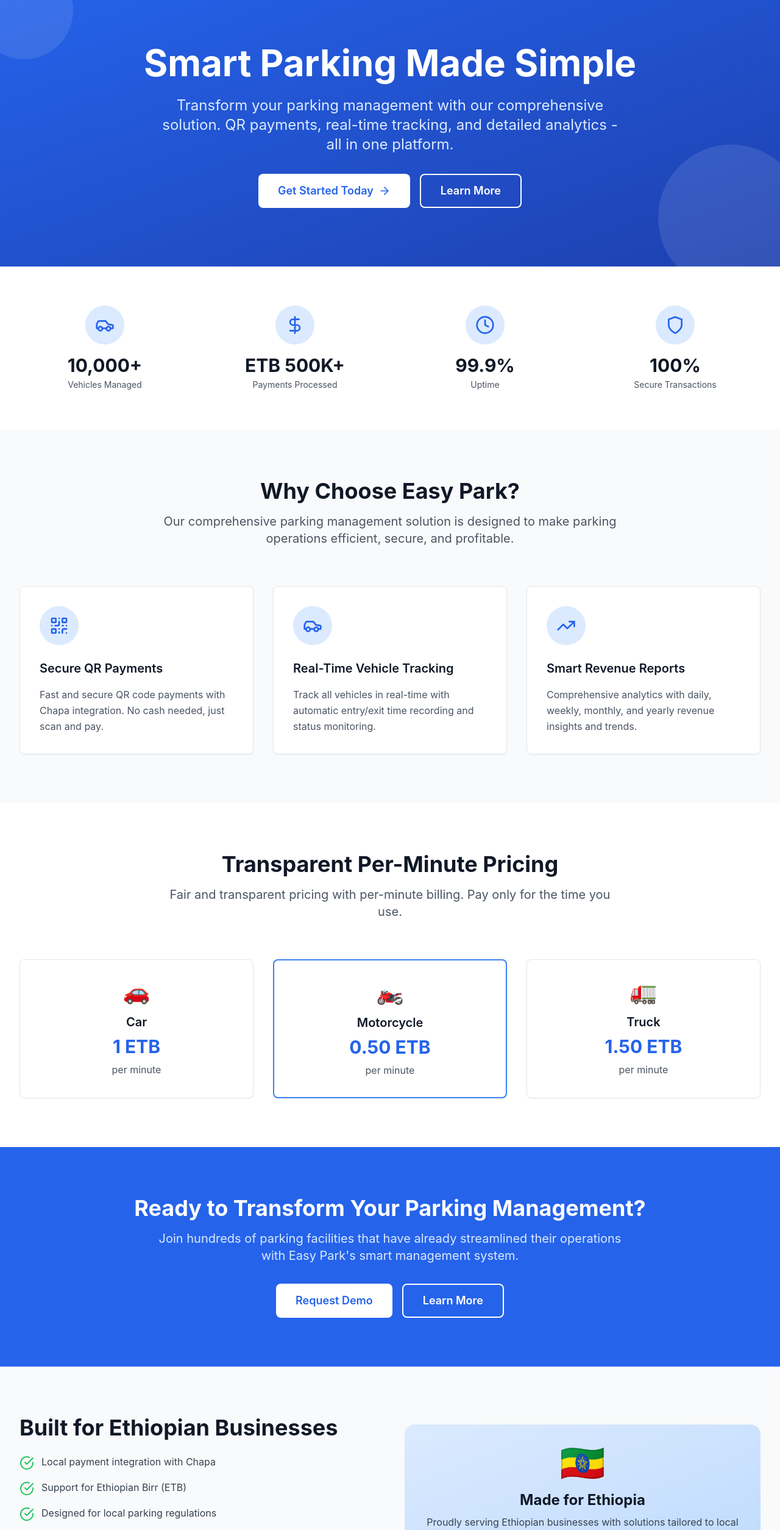
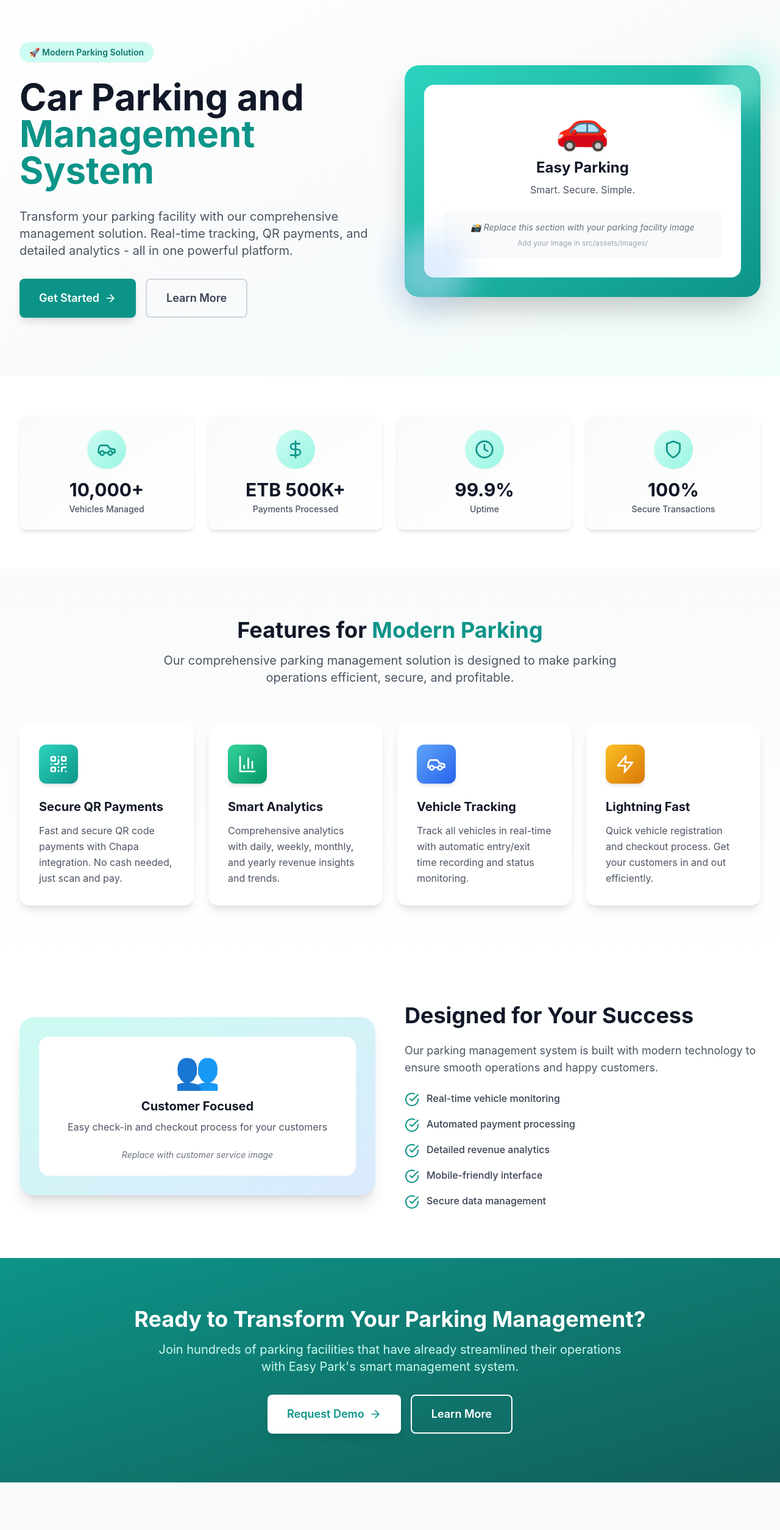
Before and after one commit to maki896/easy-parking, a React (Create React App) app in the folder frontend/: page / in a window 1280 px wide. Shown: the part 88-2597 px from the top of the page at 61% size. Built offline with nearby package versions, Linux system fonts and the light colour scheme; the HTML template or start-up script is replaced by a standard one.

Commit message:
home page ui edited

```diff
--- a/frontend/package.json
+++ b/frontend/package.json
@@ -5,6 +5,7 @@
   "private": true,
   "dependencies": {
     "@yudiel/react-qr-scanner": "^2.5.1",
+    "aos": "^2.3.4",
     "axios": "^1.5.0",
     "chart.js": "^4.4.0",
     "lucide-react": "^0.263.1",
--- a/frontend/src/pages/Home.js
+++ b/frontend/src/pages/Home.js
@@ -1,4 +1,4 @@
-import React from 'react';
+import React, { useEffect } from 'react';
 import { Link } from 'react-router-dom';
 import {
   CarIcon,
@@ -8,25 +8,59 @@
   ClockIcon,
   DollarSignIcon,
   ArrowRightIcon,
-  CheckCircleIcon
+  CheckCircleIcon,
+  CreditCardIcon,
+  BarChart3Icon,
+  UsersIcon,
+  ZapIcon
 } from 'lucide-react';
 
 const Home = () => {
+  useEffect(() => {
+    const observerOptions = {
+      threshold: 0.1,
+      rootMargin: '0px 0px -100px 0px'
+    };
+
+    const observer = new IntersectionObserver((entries) => {
+      entries.forEach(entry => {
+        if (entry.isIntersecting) {
+          entry.target.classList.add('animate-in');
+        }
+      });
+    }, observerOptions);
+
+    document.querySelectorAll('.scroll-animate').forEach((el) => {
+      observer.observe(el);
+    });
+
+    return () => observer.disconnect();
+  }, []);
+
   const features = [
     {
       icon: QrCodeIcon,
       title: 'Secure QR Payments',
       description: 'Fast and secure QR code payments with Chapa integration. No cash needed, just scan and pay.',
+      color: 'from-teal-400 to-teal-600'
+    },
+    {
+      icon: BarChart3Icon,
+      title: 'Smart Analytics',
+      description: 'Comprehensive analytics with daily, weekly, monthly, and yearly revenue insights and trends.',
+      color: 'from-emerald-400 to-emerald-600'
     },
     {
       icon: CarIcon,
-      title: 'Real-Time Vehicle Tracking',
+      title: 'Vehicle Tracking',
       description: 'Track all vehicles in real-time with automatic entry/exit time recording and status monitoring.',
+      color: 'from-blue-400 to-blue-600'
     },
     {
-      icon: TrendingUpIcon,
-      title: 'Smart Revenue Reports',
-      description: 'Comprehensive analytics with daily, weekly, monthly, and yearly revenue insights and trends.',
+      icon: ZapIcon,
+      title: 'Lightning Fast',
+      description: 'Quick vehicle registration and checkout process. Get your customers in and out efficiently.',
+      color: 'from-amber-400 to-amber-600'
     },
   ];
 
@@ -39,53 +73,119 @@
 
   return (
     <div className="min-h-screen">
+      <style>{`
+        .scroll-animate {
+          opacity: 0;
+          transform: translateY(30px);
+          transition: opacity 0.6s ease-out, transform 0.6s ease-out;
+        }
+        .scroll-animate.animate-in {
+          opacity: 1;
+          transform: translateY(0);
+        }
+        .hero-image-container {
+          position: relative;
+          animation: float 6s ease-in-out infinite;
+        }
+        @keyframes float {
+          0%, 100% { transform: translateY(0px); }
+          50% { transform: translateY(-20px); }
+        }
+        .feature-card {
+          transition: all 0.3s ease;
+        }
+        .feature-card:hover {
+          transform: translateY(-8px);
+          box-shadow: 0 20px 40px rgba(0,0,0,0.15);
+        }
+        .stat-card {
+          transition: all 0.3s ease;
+        }
+        .stat-card:hover {
+          transform: scale(1.05);
+        }
+        .cta-button {
+          transition: all 0.3s ease;
+        }
+        .cta-button:hover {
+          transform: translateY(-2px);
+          box-shadow: 0 10px 25px rgba(0,0,0,0.2);
+        }
+      `}</style>
+
       {/* Hero Section */}
-      <section className="relative bg-gradient-to-br from-primary-600 to-primary-800 text-white">
-        <div className="max-w-7xl mx-auto px-4 sm:px-6 lg:px-8 py-24">
-          <div className="text-center">
-            <h1 className="text-4xl md:text-6xl font-bold mb-6 animate-fade-in">
-              Smart Parking Made Simple
+      <section className="relative bg-gradient-to-br from-white via-gray-50 to-teal-50 overflow-hidden">
+        <div className="max-w-7xl mx-auto px-4 sm:px-6 lg:px-8 py-16 md:py-24">
+          <div className="grid md:grid-cols-2 gap-12 items-center">
+            {/* Left Content */}
+            <div className="space-y-8">
+              <div className="inline-block">
+                <span className="bg-teal-100 text-teal-700 px-4 py-2 rounded-full text-sm font-semibold shadow-sm">
+                  🚀 Modern Parking Solution
+                </span>
+              </div>
+              <h1 className="text-4xl md:text-5xl lg:text-6xl font-bold text-gray-900 leading-tight">
+                Car Parking and
+                <span className="block text-teal-600">Management System</span>
               </h1>
-            <p className="text-xl md:text-2xl mb-8 text-primary-100 max-w-3xl mx-auto">
-              Transform your parking management with our comprehensive solution.
-              QR payments, real-time tracking, and detailed analytics - all in one platform.
+              <p className="text-lg md:text-xl text-gray-600 leading-relaxed">
+                Transform your parking facility with our comprehensive management solution.
+                Real-time tracking, QR payments, and detailed analytics - all in one powerful platform.
               </p>
-            <div className="flex flex-col sm:flex-row gap-4 justify-center">
+              <div className="flex flex-col sm:flex-row gap-4">
                 <Link
                   to="/contact"
-                className="btn bg-white text-primary-600 hover:bg-gray-100 px-8 py-3 text-lg font-semibold"
+                  className="cta-button inline-flex items-center justify-center bg-teal-600 text-white hover:bg-teal-700 px-8 py-4 rounded-lg text-lg font-semibold shadow-lg"
                 >
-                Get Started Today
+                  Get Started
                   <ArrowRightIcon className="ml-2 h-5 w-5" />
                 </Link>
                 <Link
                   to="/services"
-                className="btn border-2 border-white text-white hover:bg-white hover:text-primary-600 px-8 py-3 text-lg font-semibold"
+                  className="inline-flex items-center justify-center border-2 border-gray-300 text-gray-700 hover:border-teal-600 hover:text-teal-600 px-8 py-4 rounded-lg text-lg font-semibold transition-all duration-300"
                 >
                   Learn More
                 </Link>
               </div>
             </div>
+
+            {/* Right Image - User can replace this */}
+            <div className="hero-image-container relative">
+              <div className="relative bg-gradient-to-br from-teal-400 to-teal-600 rounded-3xl p-8 shadow-2xl">
+                <div className="bg-white rounded-2xl p-8 text-center">
+                  <div className="text-7xl mb-4">🚗</div>
+                  <h3 className="text-2xl font-bold text-gray-900 mb-2">Easy Parking</h3>
+                  <p className="text-gray-600 mb-4">Smart. Secure. Simple.</p>
+                  {/* User can replace this section with their own image */}
+                  <div className="mt-6 p-4 bg-gray-50 rounded-lg">
+                    <p className="text-sm text-gray-500 italic">
+                      📸 Replace this section with your parking facility image
+                    </p>
+                    <p className="text-xs text-gray-400 mt-2">
+                      Add your image in src/assets/images/
+                    </p>
                   </div>
-
-        {/* Decorative Elements */}
-        <div className="absolute top-0 left-0 w-full h-full overflow-hidden pointer-events-none">
-          <div className="absolute -top-10 -left-10 w-40 h-40 bg-white opacity-10 rounded-full"></div>
-          <div className="absolute -bottom-10 -right-10 w-60 h-60 bg-white opacity-10 rounded-full"></div>
+                </div>
+              </div>
+              {/* Decorative circles */}
+              <div className="absolute -top-6 -right-6 w-24 h-24 bg-teal-200 rounded-full opacity-50 blur-xl"></div>
+              <div className="absolute -bottom-6 -left-6 w-32 h-32 bg-blue-200 rounded-full opacity-50 blur-xl"></div>
+            </div>
+          </div>
         </div>
       </section>
 
       {/* Stats Section */}
       <section className="py-16 bg-white">
         <div className="max-w-7xl mx-auto px-4 sm:px-6 lg:px-8">
-          <div className="grid grid-cols-2 md:grid-cols-4 gap-8">
+          <div className="grid grid-cols-2 md:grid-cols-4 gap-6">
             {stats.map((stat, index) => (
-              <div key={index} className="text-center">
-                <div className="inline-flex items-center justify-center w-16 h-16 bg-primary-100 rounded-full mb-4">
-                  <stat.icon className="h-8 w-8 text-primary-600" />
+              <div key={index} className="stat-card text-center p-6 rounded-xl bg-gradient-to-br from-gray-50 to-white shadow-md hover:shadow-xl">
+                <div className="inline-flex items-center justify-center w-16 h-16 bg-gradient-to-br from-teal-100 to-teal-200 rounded-full mb-4 shadow-sm">
+                  <stat.icon className="h-8 w-8 text-teal-600" />
                 </div>
                 <div className="text-3xl font-bold text-gray-900 mb-1">{stat.value}</div>
-                <div className="text-sm text-gray-600">{stat.label}</div>
+                <div className="text-sm text-gray-600 font-medium">{stat.label}</div>
               </div>
             ))}
           </div>
@@ -93,11 +193,11 @@
       </section>
 
       {/* Features Section */}
-      <section className="py-20 bg-gray-50">
+      <section className="py-20 bg-gradient-to-b from-gray-50 to-white">
         <div className="max-w-7xl mx-auto px-4 sm:px-6 lg:px-8">
-          <div className="text-center mb-16">
+          <div className="text-center mb-16 scroll-animate">
             <h2 className="text-3xl md:text-4xl font-bold text-gray-900 mb-4">
-              Why Choose Easy Park?
+              Features for <span className="text-teal-600">Modern Parking</span>
             </h2>
             <p className="text-xl text-gray-600 max-w-3xl mx-auto">
               Our comprehensive parking management solution is designed to make parking operations
@@ -105,13 +205,13 @@
             </p>
           </div>
 
-          <div className="grid md:grid-cols-3 gap-8">
+          <div className="grid md:grid-cols-2 lg:grid-cols-4 gap-6">
             {features.map((feature, index) => (
-              <div key={index} className="card p-8 hover:shadow-lg transition-shadow">
-                <div className="inline-flex items-center justify-center w-16 h-16 bg-primary-100 rounded-full mb-6">
-                  <feature.icon className="h-8 w-8 text-primary-600" />
+              <div key={index} className={`feature-card scroll-animate bg-white rounded-2xl p-8 shadow-lg`} style={{transitionDelay: `${index * 100}ms`}}>
+                <div className={`inline-flex items-center justify-center w-16 h-16 bg-gradient-to-br ${feature.color} rounded-xl mb-6 shadow-md`}>
+                  <feature.icon className="h-8 w-8 text-white" />
                 </div>
-                <h3 className="text-xl font-semibold text-gray-900 mb-4">{feature.title}</h3>
+                <h3 className="text-xl font-bold text-gray-900 mb-3">{feature.title}</h3>
                 <p className="text-gray-600 leading-relaxed">{feature.description}</p>
               </div>
             ))}
@@ -119,63 +219,72 @@
         </div>
       </section>
 
-      {/* Pricing Preview */}
-      <section className="py-20 bg-white">
+      {/* Image Section with Text */}
+      <section className="py-20 bg-white scroll-animate">
         <div className="max-w-7xl mx-auto px-4 sm:px-6 lg:px-8">
-          <div className="text-center mb-16">
-            <h2 className="text-3xl md:text-4xl font-bold text-gray-900 mb-4">
-              Transparent Per-Minute Pricing
+          <div className="grid md:grid-cols-2 gap-12 items-center">
+            <div className="relative">
+              <div className="bg-gradient-to-br from-teal-100 to-blue-100 rounded-3xl p-8 shadow-xl">
+                <div className="bg-white rounded-2xl p-6 text-center">
+                  <div className="text-6xl mb-4">👥</div>
+                  <h3 className="text-xl font-bold text-gray-900 mb-2">Customer Focused</h3>
+                  <p className="text-gray-600">
+                    Easy check-in and checkout process for your customers
+                  </p>
+                  <div className="mt-6 text-sm text-gray-500 italic">
+                    Replace with customer service image
+                  </div>
+                </div>
+              </div>
+            </div>
+            <div>
+              <h2 className="text-3xl md:text-4xl font-bold text-gray-900 mb-6">
+                Designed for Your Success
               </h2>
-            <p className="text-xl text-gray-600 max-w-3xl mx-auto">
-              Fair and transparent pricing with per-minute billing. Pay only for the time you use.
+              <p className="text-lg text-gray-600 mb-6">
+                Our parking management system is built with modern technology to ensure
+                smooth operations and happy customers.
               </p>
+              <div className="space-y-4">
+                {[
+                  'Real-time vehicle monitoring',
+                  'Automated payment processing',
+                  'Detailed revenue analytics',
+                  'Mobile-friendly interface',
+                  'Secure data management',
+                ].map((benefit, index) => (
+                  <div key={index} className="flex items-start space-x-3">
+                    <CheckCircleIcon className="h-6 w-6 text-teal-600 flex-shrink-0 mt-0.5" />
+                    <span className="text-gray-700 font-medium">{benefit}</span>
                   </div>
-
-          <div className="grid md:grid-cols-3 gap-8">
-            <div className="card p-8 text-center hover:shadow-lg transition-shadow">
-              <div className="text-4xl mb-4">🚗</div>
-              <h3 className="text-xl font-semibold text-gray-900 mb-2">Car</h3>
-              <div className="text-3xl font-bold text-primary-600 mb-2">1 ETB</div>
-              <p className="text-gray-600">per minute</p>
+                ))}
               </div>
-
-            <div className="card p-8 text-center hover:shadow-lg transition-shadow border-2 border-primary-500">
-              <div className="text-4xl mb-4">🏍️</div>
-              <h3 className="text-xl font-semibold text-gray-900 mb-2">Motorcycle</h3>
-              <div className="text-3xl font-bold text-primary-600 mb-2">0.50 ETB</div>
-              <p className="text-gray-600">per minute</p>
-            </div>
-
-            <div className="card p-8 text-center hover:shadow-lg transition-shadow">
-              <div className="text-4xl mb-4">🚛</div>
-              <h3 className="text-xl font-semibold text-gray-900 mb-2">Truck</h3>
-              <div className="text-3xl font-bold text-primary-600 mb-2">1.50 ETB</div>
-              <p className="text-gray-600">per minute</p>
             </div>
           </div>
         </div>
       </section>
 
       {/* CTA Section */}
-      <section className="py-20 bg-primary-600 text-white">
+      <section className="py-20 bg-gradient-to-br from-teal-600 to-teal-800 text-white scroll-animate">
         <div className="max-w-7xl mx-auto px-4 sm:px-6 lg:px-8 text-center">
           <h2 className="text-3xl md:text-4xl font-bold mb-4">
             Ready to Transform Your Parking Management?
           </h2>
-          <p className="text-xl text-primary-100 mb-8 max-w-3xl mx-auto">
+          <p className="text-xl text-teal-100 mb-8 max-w-3xl mx-auto">
             Join hundreds of parking facilities that have already streamlined their operations
             with Easy Park's smart management system.
           </p>
           <div className="flex flex-col sm:flex-row gap-4 justify-center">
             <Link
               to="/contact"
-              className="btn bg-white text-primary-600 hover:bg-gray-100 px-8 py-3 text-lg font-semibold"
+              className="cta-button inline-flex items-center justify-center bg-white text-teal-600 hover:bg-gray-100 px-8 py-4 rounded-lg text-lg font-semibold shadow-lg"
             >
               Request Demo
+              <ArrowRightIcon className="ml-2 h-5 w-5" />
             </Link>
             <Link
               to="/about"
-              className="btn border-2 border-white text-white hover:bg-white hover:text-primary-600 px-8 py-3 text-lg font-semibold"
+              className="inline-flex items-center justify-center border-2 border-white text-white hover:bg-white hover:text-teal-600 px-8 py-4 rounded-lg text-lg font-semibold transition-all duration-300"
             >
               Learn More
             </Link>
@@ -184,7 +293,7 @@
       </section>
 
       {/* Benefits Section */}
-      <section className="py-20 bg-gray-50">
+      <section className="py-20 bg-gray-50 scroll-animate">
         <div className="max-w-7xl mx-auto px-4 sm:px-6 lg:px-8">
           <div className="grid md:grid-cols-2 gap-12 items-center">
             <div>
@@ -200,16 +309,16 @@
                   'Affordable pricing for Ethiopian market',
                 ].map((benefit, index) => (
                   <div key={index} className="flex items-start space-x-3">
-                    <CheckCircleIcon className="h-6 w-6 text-success-500 flex-shrink-0 mt-0.5" />
-                    <span className="text-gray-700">{benefit}</span>
+                    <CheckCircleIcon className="h-6 w-6 text-teal-600 flex-shrink-0 mt-0.5" />
+                    <span className="text-gray-700 font-medium">{benefit}</span>
                   </div>
                 ))}
               </div>
             </div>
-            <div className="bg-gradient-to-br from-primary-100 to-primary-200 rounded-2xl p-8 text-center">
-              <div className="text-6xl mb-4">🇪🇹</div>
-              <h3 className="text-2xl font-bold text-gray-900 mb-2">Made for Ethiopia</h3>
-              <p className="text-gray-700">
+            <div className="bg-gradient-to-br from-teal-100 to-teal-200 rounded-3xl p-12 text-center shadow-xl">
+              <div className="text-7xl mb-4">🇪🇹</div>
+              <h3 className="text-2xl font-bold text-gray-900 mb-3">Made for Ethiopia</h3>
+              <p className="text-gray-700 text-lg">
                 Proudly serving Ethiopian businesses with solutions tailored to local needs and regulations.
               </p>
             </div>
```
Also changed, not shown: 1 other file (tests, documents, lock files or other folders). Lines whose indentation alone changed are shown as unchanged.
